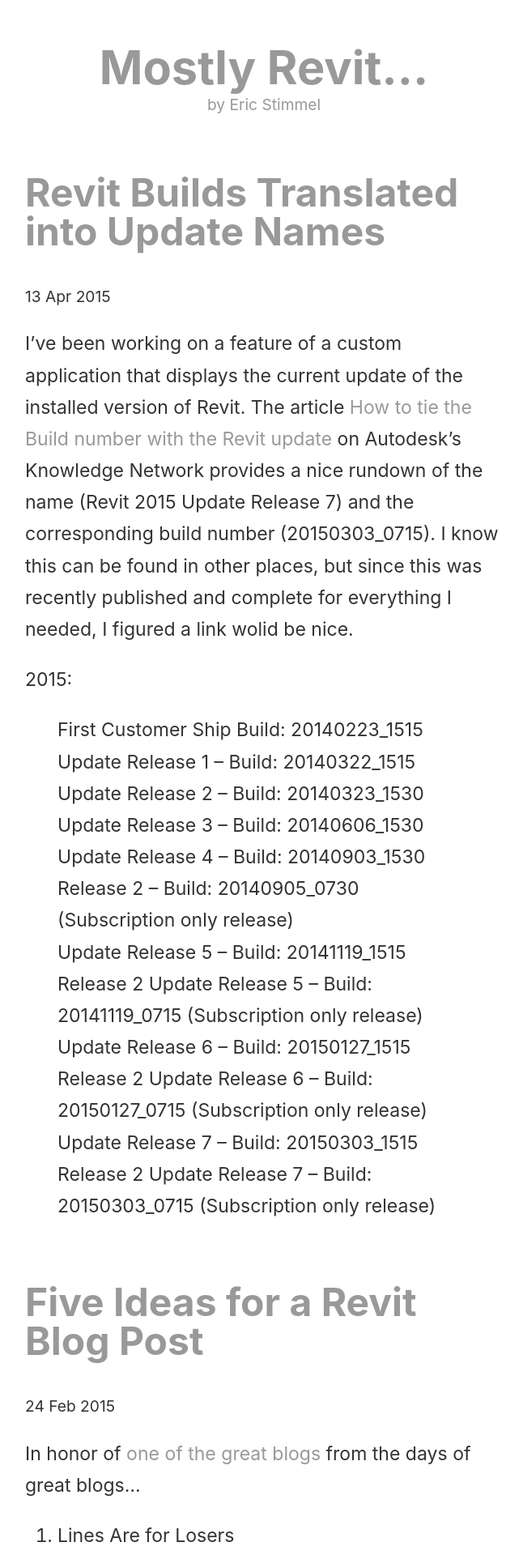
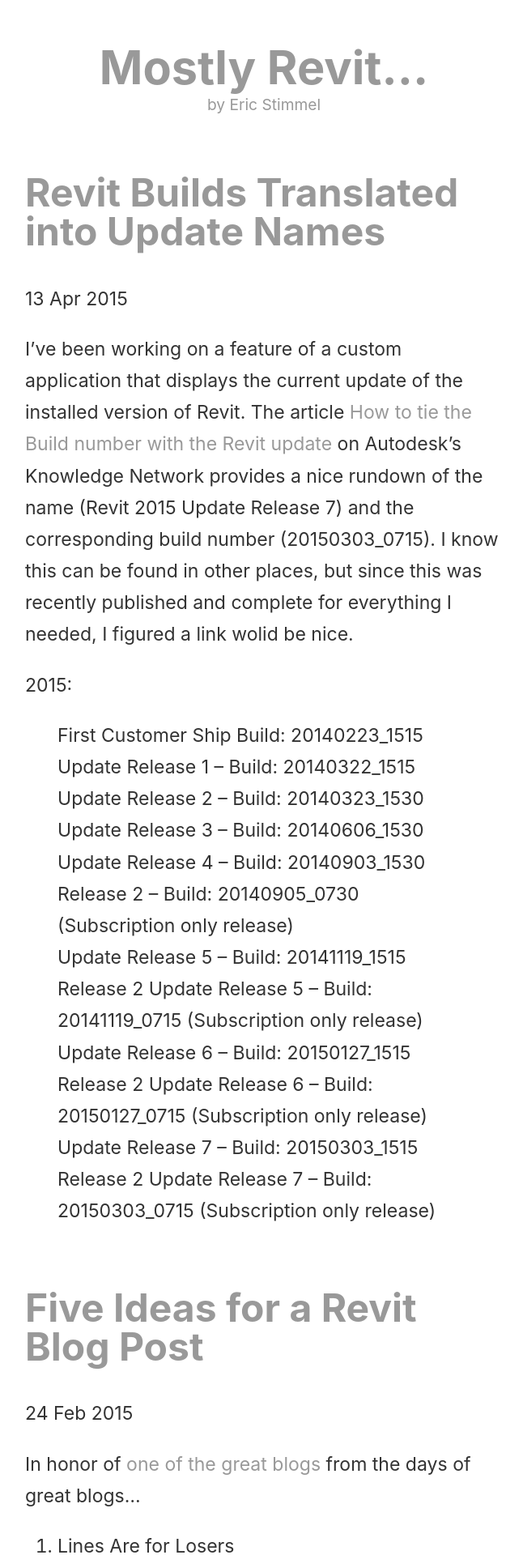
Before and after one commit to estimmel/mostly-revit-blog, a Jekyll site: the page built from index.html, in a window 1280 px wide. Shown: the top 1920 px of the page at 81% size, without its empty margins (314-960 px from the left). Built offline with Jekyll 4.4.1, drawn with Linux system fonts in a browser that asks for light colours.

Commit message:
new attempt to get the date to show the same on index and post

```diff
--- a/_layouts/post.html
+++ b/_layouts/post.html
@@ -2,7 +2,7 @@
 layout: default
 ---
 <h2>{{ page.title }}</h2>
-<span>{{ page.date | date_to_string }}</span>
+<span class="date">{{ page.date | date_to_string }}</span>
 
 <div class="post">
   {{ content }}
--- a/css/main.css
+++ b/css/main.css
@@ -46,6 +46,14 @@
     width: 590px;
     margin: auto;
     margin-bottom: 75px;
+	line-height: 1.7em;
+	font-family: -apple-system, BlinkMacSystemFont, "Helvetica Neue", Helvetica, sans-serif;
+	font-size: 1.2em;
+	color: #333;
+	background-color: white;
+}
+.date {
+    margin: auto;
 	line-height: 1.7em;
 	font-family: -apple-system, BlinkMacSystemFont, "Helvetica Neue", Helvetica, sans-serif;
 	font-size: 1.2em;
--- a/index.html
+++ b/index.html
@@ -3,7 +3,7 @@
 ---
 {% for post in site.posts %}
 <h2><a href="{{ post.url }}" title="Permalink to '{{ post.title }}'">{{ post.title }}</a></h2>
-<span>{{ post.date | date_to_string }}</span>
+<span class="date">{{ post.date | date_to_string }}</span>
 	<div class="post">
 		{{ post.content }}
 	</div>
```
